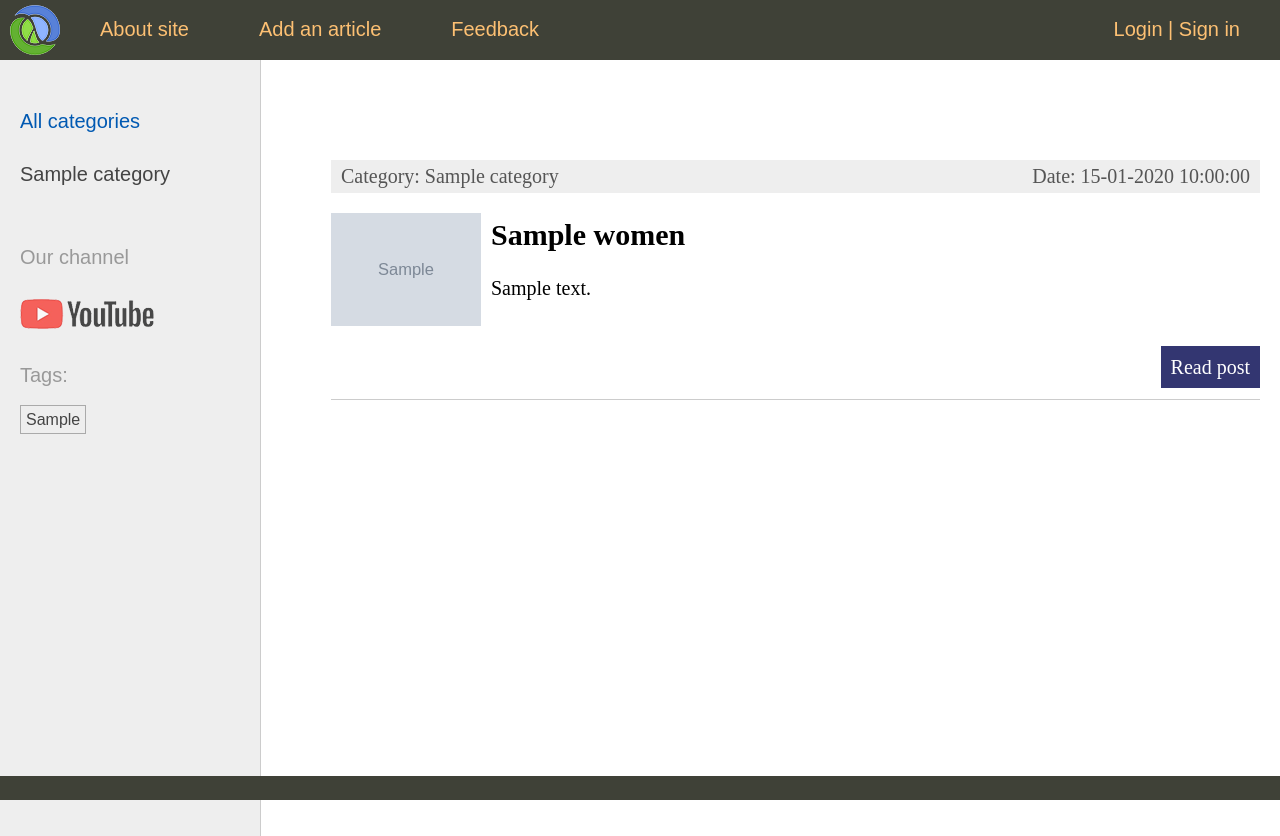
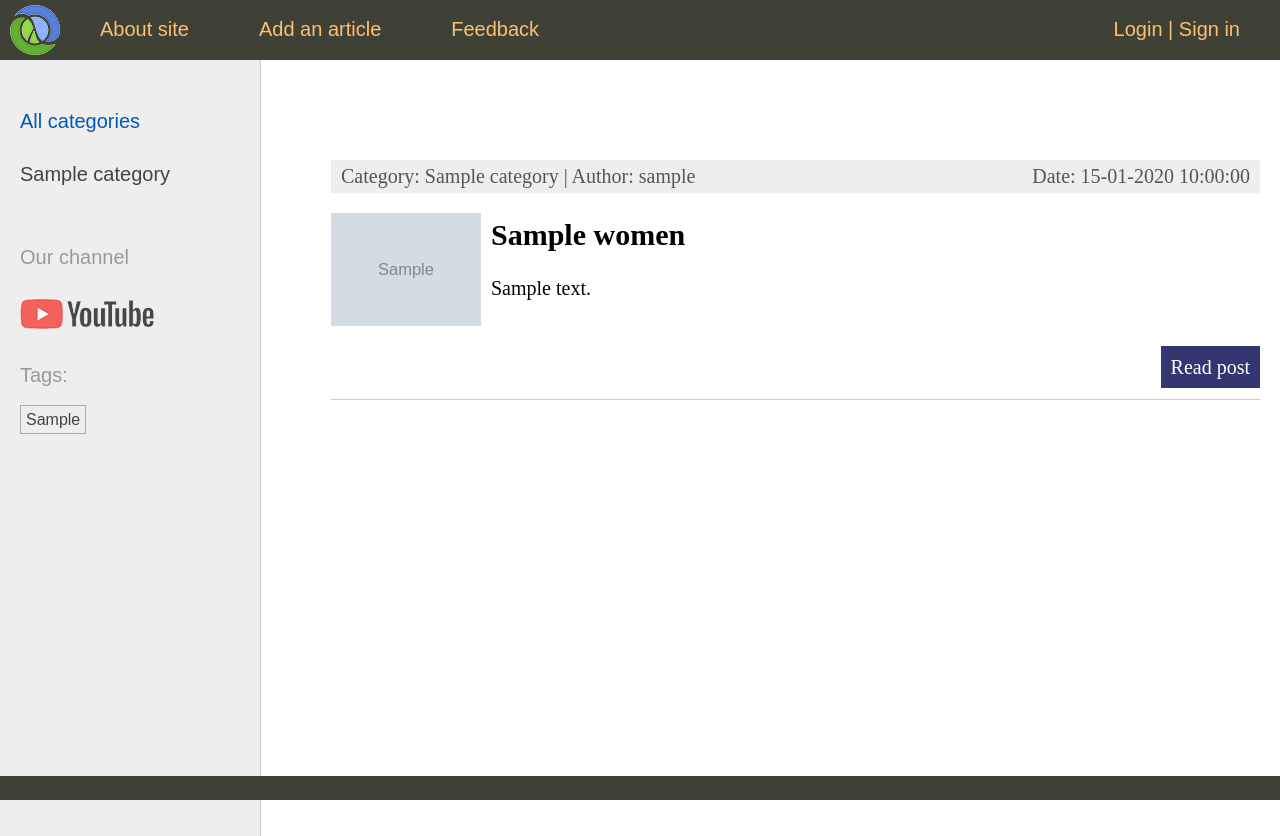
Before and after one commit to Paul-Starodub/site_women, a Django app: page / in a window 1280 px wide. Run offline with Django 5.2, Linux system fonts and the light colour scheme; tables that the repository leaves empty hold one stand-in row (values such as "Sample post"); grey boxes marked "Sample" are stand-in pictures.

Commit message:
update index.html with displaying author

```diff
--- a/women/templates/women/index.html
+++ b/women/templates/women/index.html
@@ -5,7 +5,7 @@
 	{% for p in posts %}
 			<li>
         <div class="article-panel">
-        <p class="first">Category: {{ p.cat.name }}</p>
+        <p class="first">Category: {{ p.cat.name }} | Author: {{ p.author.username|default:"unknown" }}</p>
         <p class="last">Date: {{ p.time_update|date:"d-m-Y H:i:s" }}</p>
       </div>
         {% if p.photo %}
```
